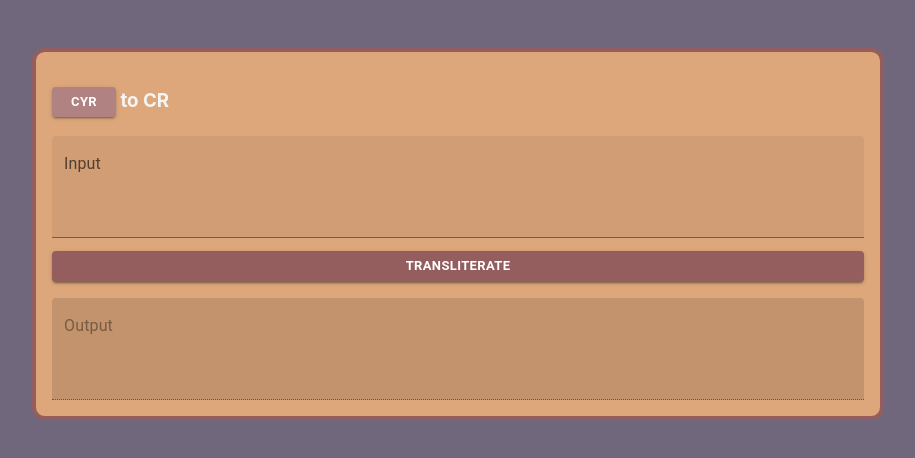
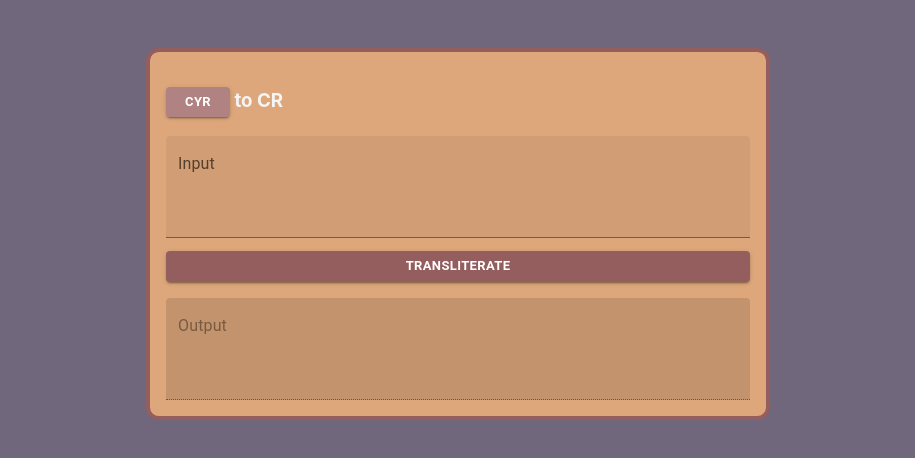
Before and after one commit to OnionKnight621/cringesliterator-webapp, a React (Vite) app: page / in a window 1280 px wide. Shown: the top 458 px of the page, without its empty margins (182-1097 px from the left). Built offline with nearby package versions, Linux system fonts and the light colour scheme.

Commit message:
upd: layout

```diff
--- a/src/App.tsx
+++ b/src/App.tsx
@@ -1,12 +1,12 @@
 import { useState, ChangeEvent, KeyboardEvent } from "react";
 import transliterate from "cringesliterator";
 import {
-  Container,
   Button,
   Box,
   ThemeProvider,
   TextField,
   IconButton,
+  Grid,
 } from "@mui/material";
 import { Add } from "@mui/icons-material";
 
@@ -19,7 +19,6 @@ import { languageType } from "./utils/langIdentifyer";
 const boxStyles = {
   backgroundColor: "#DDA77B",
   padding: "1rem",
-  marginTop: "3rem",
   border: "4px solid #945D5E",
   borderRadius: "0.8rem",
 };
@@ -66,7 +65,15 @@ const App = () => {
 
   return (
     <ThemeProvider theme={theme}>
-      <Container maxWidth="md">
+      <Grid
+        container
+        spacing={2}
+        sx={{ marginTop: "2rem", justifyContent: "center" }}
+      >
+        <Grid item xs={9} sm={9} md={3}>
+          {" "}
+        </Grid>
+        <Grid item xs={9} sm={9} md={6}>
           <Box sx={boxStyles}>
             <Header language={language} handleLangChange={handleLangChange} />
             <TextField
@@ -117,7 +124,11 @@ const App = () => {
               </IconButton>
             )}
           </Box>
-      </Container>
+        </Grid>
+        <Grid item xs={9} sm={9} md={3}>
+          {/* <Box sx={boxStyles}>smth</Box> */}
+        </Grid>
+      </Grid>
     </ThemeProvider>
   );
 };
```
Lines whose indentation alone changed are shown as unchanged.
